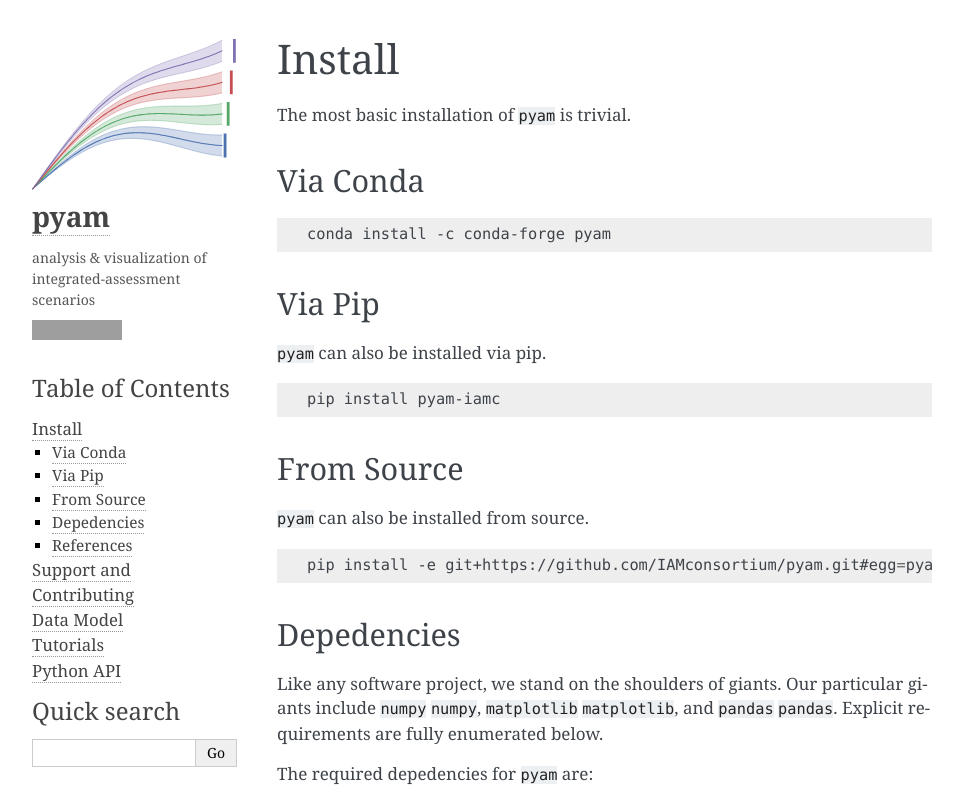
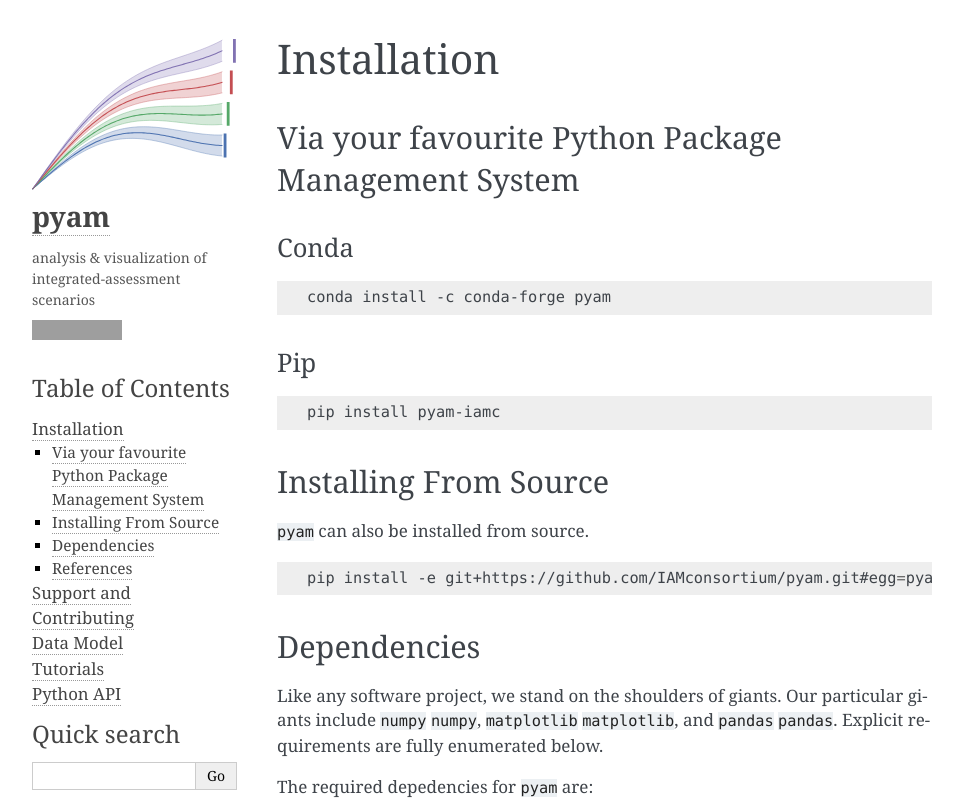
Before and after one commit to IAMconsortium/pyam, a Sphinx documentation site: the page built from doc/source/install.rst, in a window 1280 px wide, cut to the strip 0-801 px from the top of the page. Shown: the whole strip, without its empty margins (148-1111 px from the left). Built offline with Sphinx 7.4.7, drawn with Linux system fonts in a browser that asks for light colours; pages that are not in the unit, such as notebooks, are missing from menus; cross-references to code outside the pages are shown as plain code; grey boxes are pictures that could not be loaded.

Commit message:
edit and consistent hierarchy formatting for install-page

```diff
--- a/doc/source/install.rst
+++ b/doc/source/install.rst
@@ -1,29 +1,28 @@
 .. _install:
 
-Install
-*******
+Installation
+============
 
-The most basic installation of :code:`pyam` is trivial.
+Via your favourite Python Package Management System
+---------------------------------------------------
 
-Via Conda
-~~~~~~~~~
+Conda
+~~~~~
 
 .. code-block:: bash
 
     conda install -c conda-forge pyam
 
-Via Pip
-~~~~~~~
-
-:code:`pyam` can also be installed via pip.
+Pip
+~~~
 
 .. code-block:: bash
 
     pip install pyam-iamc
 
 
-From Source
-~~~~~~~~~~~
+Installing From Source
+----------------------
 
 :code:`pyam` can also be installed from source.
 
@@ -31,8 +30,8 @@ From Source
 
     pip install -e git+https://github.com/IAMconsortium/pyam.git#egg=pyam
 
-Depedencies
-~~~~~~~~~~~
+Dependencies
+------------
 
 Like any software project, we stand on the shoulders of giants. Our particular
 giants include :code:`numpy` :cite:`numpy`, :code:`matplotlib`
@@ -50,7 +49,7 @@ The depedencies for building this documentation are:
 	  :literal:
 
 References
-~~~~~~~~~~
+----------
 
 .. bibliography:: refs.bib
    :style: plain
```
